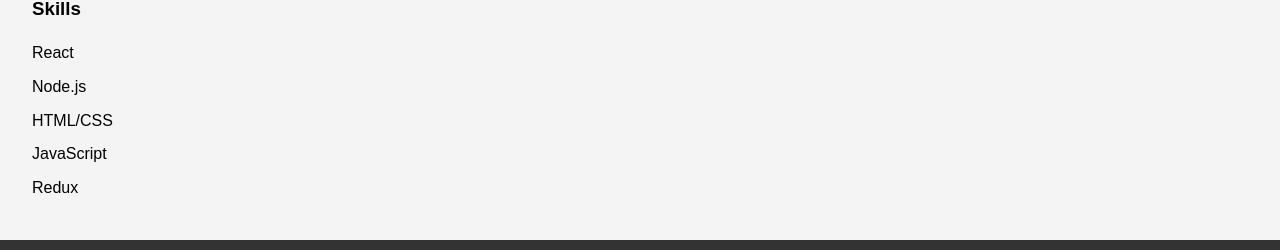
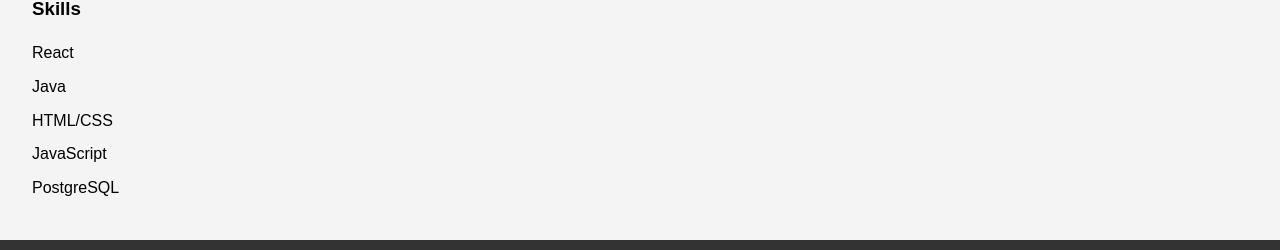
Before and after one commit to s-cooper512/portfolio, a React (Vite) app: page / in a window 1280 px wide. Shown: the part 1512-1762 px from the top of the page. Built offline with nearby package versions, Linux system fonts and the light colour scheme.

Commit message:
Changed skills section

```diff
--- a/src/components/Aside.jsx
+++ b/src/components/Aside.jsx
@@ -8,10 +8,10 @@ function Aside() {
       <h3>Skills</h3>
       <ul>
         <li>React</li>
-        <li>Node.js</li>
+        <li>Java</li>
         <li>HTML/CSS</li>
         <li>JavaScript</li>
-        <li>Redux</li>
+        <li>PostgreSQL</li>
       </ul>
     </aside>
   );
```
Also changed, not shown: 4 other files (tests, documents, lock files or other folders).
